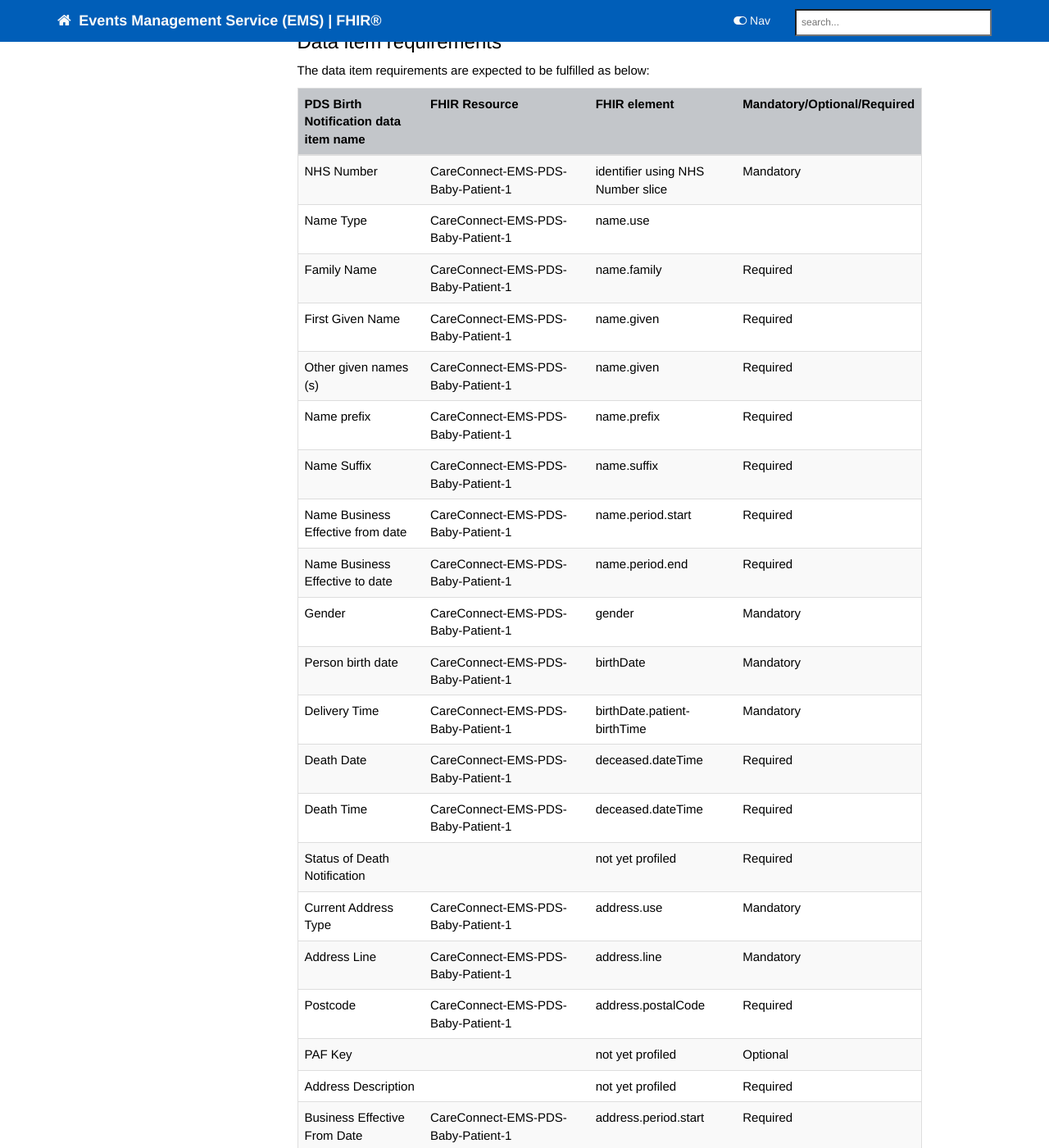
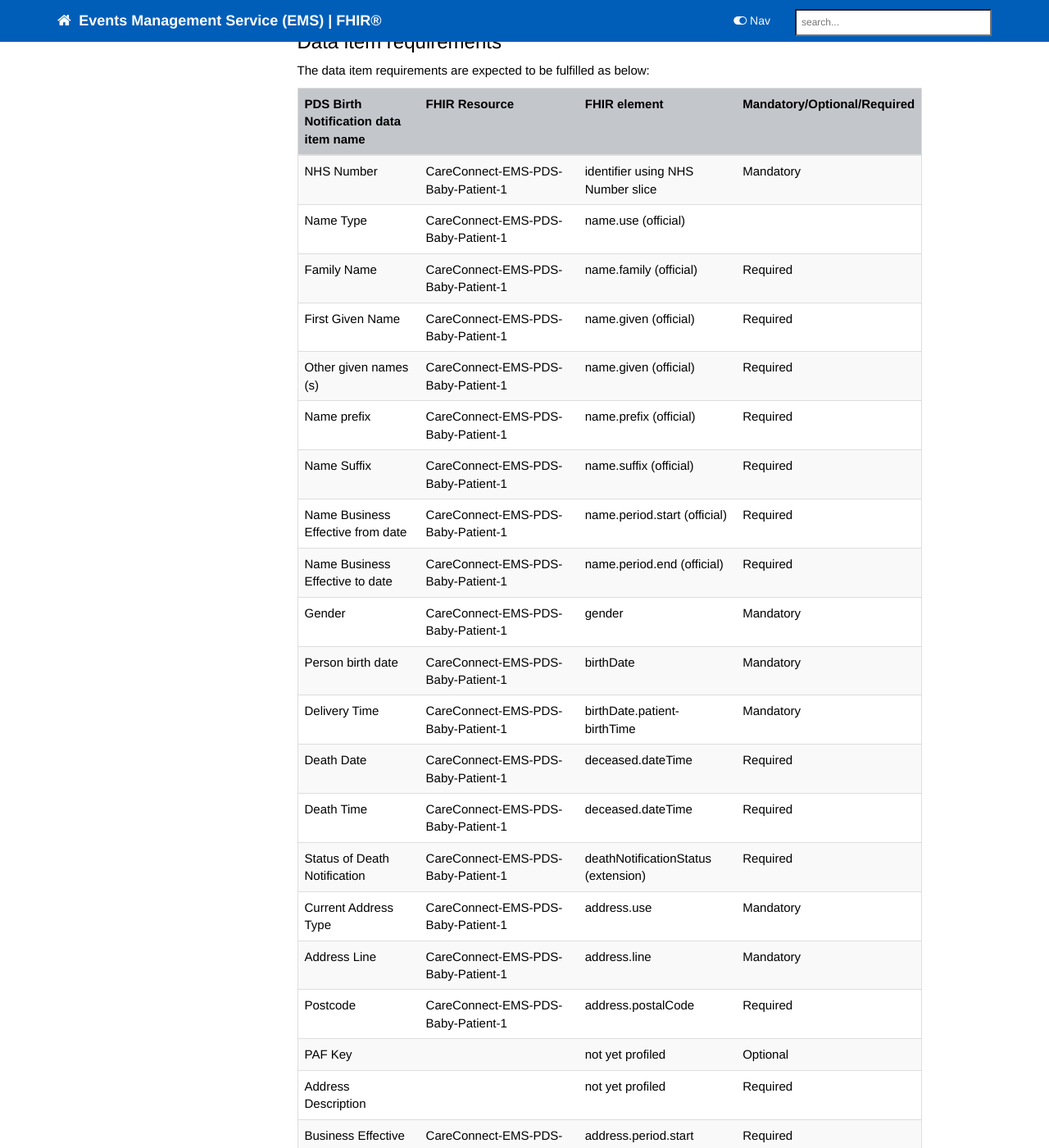
Before and after one commit to nhsconnect/Events-Management, a Jekyll site: the page built from pages/explore/explore_pds_birth_notification.md, in a window 1280 px wide and 1400 px high, scrolled down 1285 px. Shown: the whole window at 82% size. Built offline with Jekyll 4.4.1, drawn with Linux system fonts in a browser that asks for light colours; nearby versions of some CDN libraries; comment, search, counter and statistics services are not loaded; some of the changed text lies outside the part shown.

Commit message:
PDS Birth Notification Markdown

```diff
--- a/pages/explore/explore_pds_birth_notification.md
+++ b/pages/explore/explore_pds_birth_notification.md
@@ -40,20 +40,20 @@ The data item requirements are expected to be fulfilled as below:
 | PDS Birth Notification data item name                   | FHIR Resource                                       | FHIR element                                      | Mandatory/Optional/Required |
 |--------------------------------------------|-----------------------------------------------------|---------------------------------------------------|-----------------------------|
 | NHS Number                                 | CareConnect-EMS-PDS-Baby-Patient-1                      | identifier using NHS Number slice                 | Mandatory                   |
-| Name Type                                  | CareConnect-EMS-PDS-Baby-Patient-1                      | name.use                                          |                             |
-| Family Name                                | CareConnect-EMS-PDS-Baby-Patient-1                      | name.family                                       | Required                    |
-| First Given Name                           | CareConnect-EMS-PDS-Baby-Patient-1                      | name.given                                        | Required                    |
-| Other given names (s)                      | CareConnect-EMS-PDS-Baby-Patient-1                      | name.given                                        | Required                    |
-| Name prefix                                | CareConnect-EMS-PDS-Baby-Patient-1                      | name.prefix                                       | Required                    |
-| Name Suffix                                | CareConnect-EMS-PDS-Baby-Patient-1                      | name.suffix                                       | Required                    |
-| Name Business Effective from date          | CareConnect-EMS-PDS-Baby-Patient-1                      | name.period.start                                 | Required                    |
-| Name Business Effective to date            | CareConnect-EMS-PDS-Baby-Patient-1                      | name.period.end                                   | Required                    |
+| Name Type                                  | CareConnect-EMS-PDS-Baby-Patient-1                      | name.use (official)                                         |                             |
+| Family Name                                | CareConnect-EMS-PDS-Baby-Patient-1                      | name.family (official)                                      | Required                    |
+| First Given Name                           | CareConnect-EMS-PDS-Baby-Patient-1                      | name.given (official)                                        | Required                    |
+| Other given names (s)                      | CareConnect-EMS-PDS-Baby-Patient-1                      | name.given (official)                                        | Required                    |
+| Name prefix                                | CareConnect-EMS-PDS-Baby-Patient-1                      | name.prefix (official)                                       | Required                    |
+| Name Suffix                                | CareConnect-EMS-PDS-Baby-Patient-1                      | name.suffix (official)                                       | Required                    |
+| Name Business Effective from date          | CareConnect-EMS-PDS-Baby-Patient-1                      | name.period.start (official)                                 | Required                    |
+| Name Business Effective to date            | CareConnect-EMS-PDS-Baby-Patient-1                      | name.period.end (official)                                   | Required                    |
 | Gender                                     | CareConnect-EMS-PDS-Baby-Patient-1                      | gender                                            | Mandatory                   |
 | Person birth date                          | CareConnect-EMS-PDS-Baby-Patient-1                      | birthDate                                         | Mandatory                   |
 | Delivery Time                              | CareConnect-EMS-PDS-Baby-Patient-1                      | birthDate.patient-birthTime                       | Mandatory                   |
 | Death Date                                 | CareConnect-EMS-PDS-Baby-Patient-1                      | deceased.dateTime                                 | Required                    |
 | Death Time                                 | CareConnect-EMS-PDS-Baby-Patient-1                      | deceased.dateTime                                 | Required                    |
-| Status of Death Notification               |                                                     | not yet profiled                                  | Required                    |
+| Status of Death Notification               | CareConnect-EMS-PDS-Baby-Patient-1                      | deathNotificationStatus (extension)                                | Required                    |
 | Current Address Type                       | CareConnect-EMS-PDS-Baby-Patient-1                      | address.use                                       | Mandatory                   |
 | Address Line                               | CareConnect-EMS-PDS-Baby-Patient-1                      | address.line                                      | Mandatory                   |
 | Postcode                                   | CareConnect-EMS-PDS-Baby-Patient-1                      | address.postalCode                                | Required                    |
```
Also changed, not shown: other parts of pages/explore/explore_pds_birth_notification.md (+2 -2 lines).
